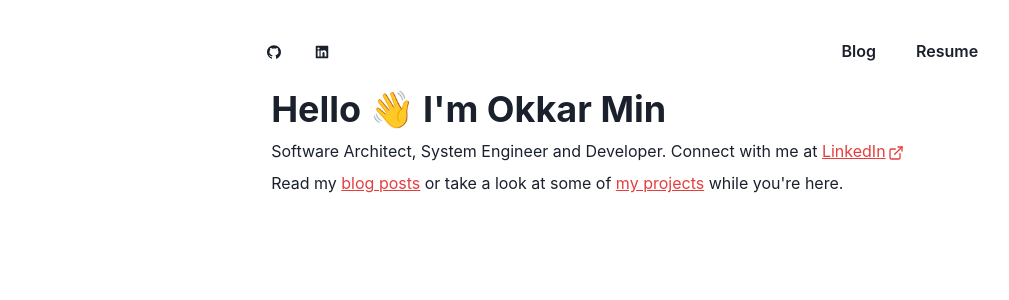
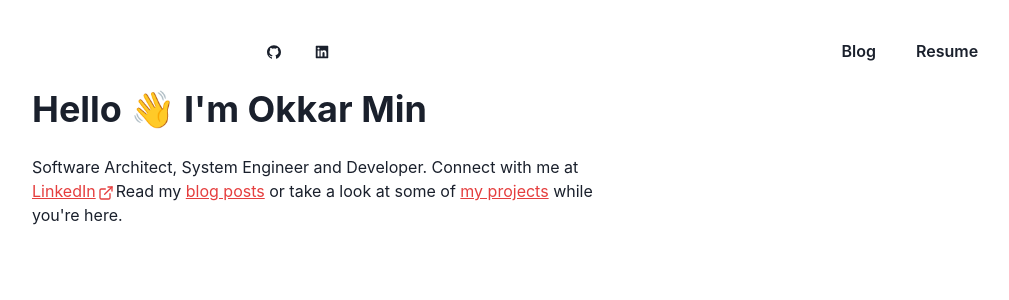
Before and after one commit to OkkarMin/okkar-blog-url-shortner, a Next.js app: page / in a window 1280 px wide. Shown: the top 300 px of the page, without its empty margins (16-1025 px from the left). Built offline with nearby package versions, Linux system fonts and the light colour scheme.

Commit message:
style(introduction): :lipstick: Change to use 'Container' component

```diff
--- a/components/introduction.js
+++ b/components/introduction.js
@@ -1,21 +1,14 @@
 import { server } from "../config";
 import NextLink from "next/link";
 import { ExternalLinkIcon } from "@chakra-ui/icons";
-import { Stack, Heading, Text, Link } from "@chakra-ui/react";
+import { Container, Heading, Text, Link } from "@chakra-ui/react";
 
 export default function Introduction() {
   return (
-    <Stack
-      spacing={2}
-      direction="column"
-      justifyContent="flex-start"
-      alignItems="center"
-      px={[5]}
-    >
-      <Stack spacing={2} minWidth="60%">
+    <Container mt={6}>
       <Heading>Hello 👋 I'm Okkar Min</Heading>
 
-        <Text>
+      <Text mt={6}>
         Software Architect, System Engineer and Developer. Connect with me at{" "}
         <Link
           textDecoration="underline"
@@ -26,9 +19,6 @@ export default function Introduction() {
           LinkedIn
           <ExternalLinkIcon mx="2px" />
         </Link>
-        </Text>
-
-        <Text>
         Read my{" "}
         <NextLink href={`${server}/blog`}>
           <Link textDecoration="underline" color="red.500">
@@ -43,7 +33,6 @@ export default function Introduction() {
         </NextLink>{" "}
         while you're here.
       </Text>
-      </Stack>
-    </Stack>
+    </Container>
   );
 }
```
Lines whose indentation alone changed are shown as unchanged.
